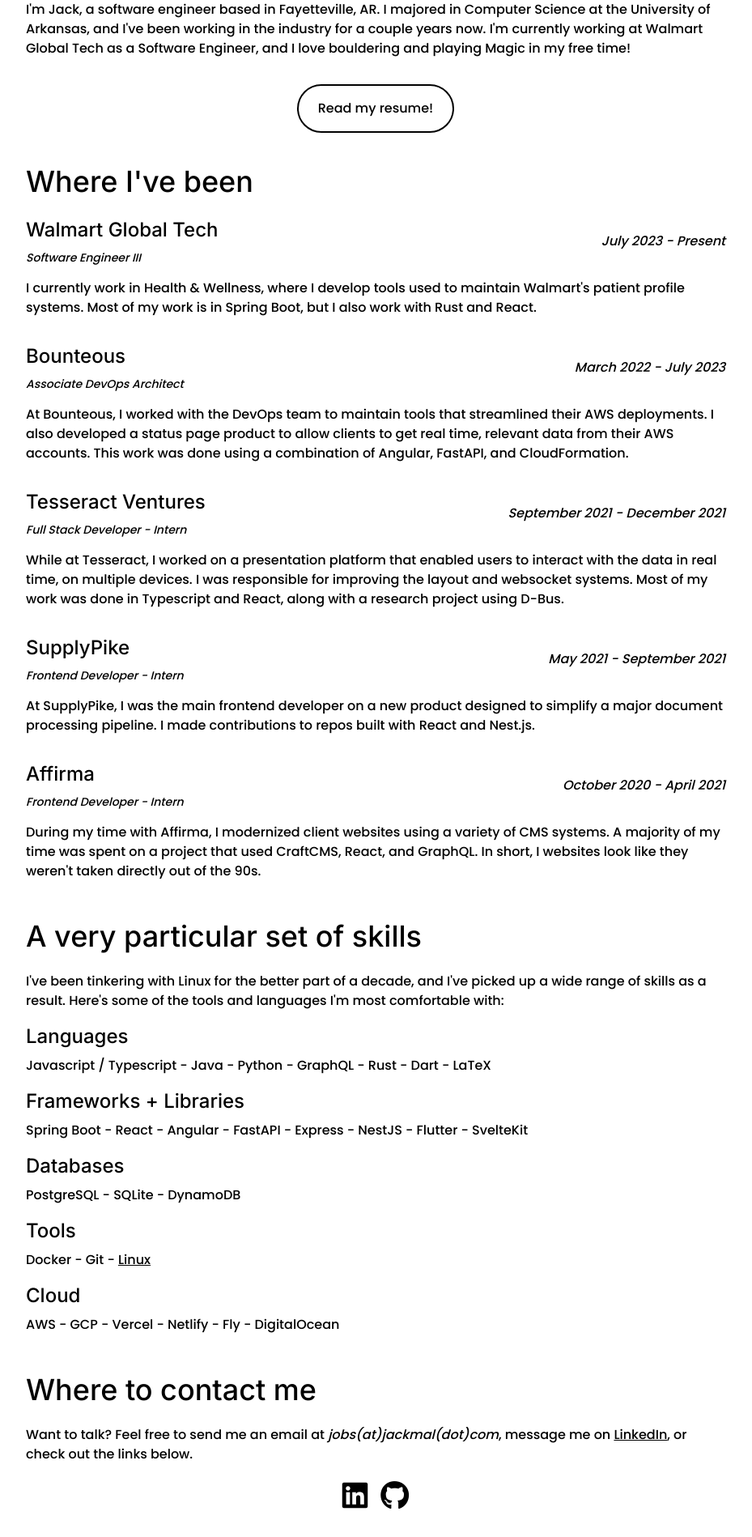
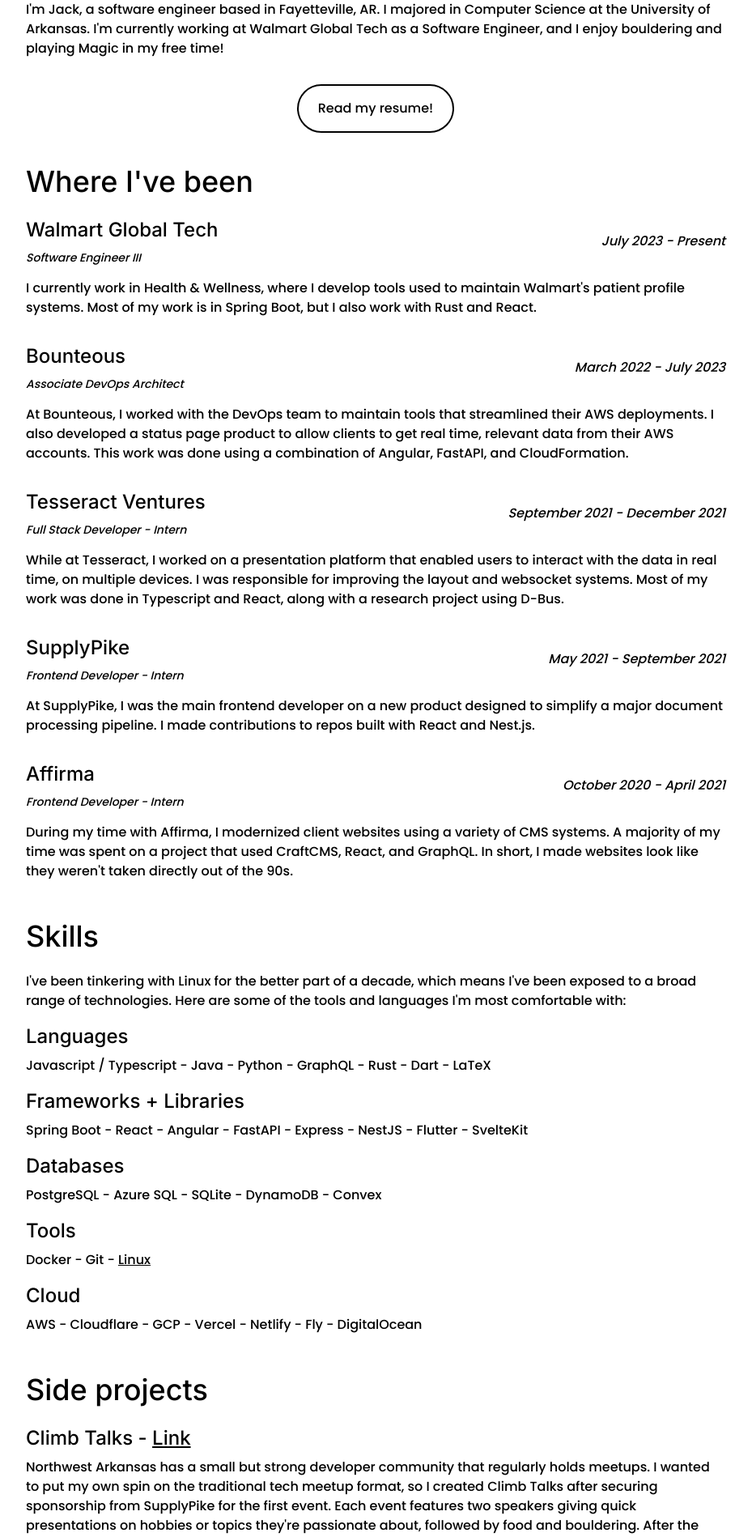
Before and after one commit to dizeeee/website, a SvelteKit app: page / in a window 1280 px wide. Shown: the part 880-2778 px from the top of the page at 81% size, without its empty margins (176-1105 px from the left). Built offline with nearby package versions, Linux system fonts and the light colour scheme.

Commit message:
update content

```diff
--- a/src/routes/+page.svelte
+++ b/src/routes/+page.svelte
@@ -18,10 +18,10 @@
 			<section>
 				<h3>Hey there!</h3>
 				<p>
-					I'm Jack, a software engineer based in Fayetteville, AR. I majored in Computer Science at
-					the University of Arkansas, and I've been working in the industry for a couple years now.
-					I'm currently working at Walmart Global Tech as a Software Engineer, and I love bouldering
-					and playing Magic in my free time!
+					I'm Jack, a software engineer based in Fayetteville, AR. I majored in Computer
+					Science at the University of Arkansas. I'm currently working at Walmart Global
+					Tech as a Software Engineer, and I enjoy bouldering and playing Magic in my free
+					time!
 				</p>
 			</section>
 			<div class="mb-6 flex w-full justify-center">
@@ -84,16 +84,16 @@
 				endDate="April 2021"
 				description="During my time with Affirma, I modernized client websites using a variety of CMS systems.
 				A majority of my time was spent on a project that used CraftCMS, React, and GraphQL. In
-				short, I websites look like they weren't taken directly out of the 90s."
+				short, I made websites look like they weren't taken directly out of the 90s."
 			/>
 		</section>
 
 		<section>
-			<h3>A very particular set of skills</h3>
+			<h3>Skills</h3>
 			<p>
-				I've been tinkering with Linux for the better part of a decade, and I've picked up a wide
-				range of skills as a result. Here's some of the tools and languages I'm most comfortable
-				with:
+				I've been tinkering with Linux for the better part of a decade, which means I've
+				been exposed to a broad range of technologies. Here are some of the tools and
+				languages I'm most comfortable with:
 			</p>
 
 			<section>
@@ -101,72 +101,90 @@
 				<p>Javascript / Typescript - Java - Python - GraphQL - Rust - Dart - LaTeX</p>
 
 				<h4>Frameworks + Libraries</h4>
-				<p>Spring Boot - React - Angular - FastAPI - Express - NestJS - Flutter - SvelteKit</p>
+				<p>
+					Spring Boot - React - Angular - FastAPI - Express - NestJS - Flutter - SvelteKit
+				</p>
 
 				<h4>Databases</h4>
-				<p>PostgreSQL - SQLite - DynamoDB</p>
+				<p>PostgreSQL - Azure SQL - SQLite - DynamoDB - Convex</p>
 
 				<h4>Tools</h4>
 				<p>
-					Docker - Git - <a href="https://archlinux.org/" aria-label="Arch BTW">Linux</a>
+					Docker - Git - <a href="https://archlinux.org/" aria-label="btw">Linux</a>
 				</p>
 
 				<h4>Cloud</h4>
-				<p>AWS - GCP - Vercel - Netlify - Fly - DigitalOcean</p>
+				<p>AWS - Cloudflare - GCP - Vercel - Netlify - Fly - DigitalOcean</p>
 			</section>
 		</section>
 
-		<!-- <section>
-			<h3>My hobby projects</h3>
+		<section>
+			<h3>Side projects</h3>
 
 			<section>
-				<h4>MTG Inventory</h4>
+				<h4>Climb Talks - <a href="https://hotdog.land/climb">Link</a></h4>
 				<p>
-					My current hobby project is a system to help me keep inventory of my Magic: The Gathering
-					cards. It's similar to services like <a
-						href="https://deckbox.org/"
-						aria-label="Deckbox.org">Deckbox</a
-					>, and I'm building it using
-					<a href="https://kit.svelte.dev/" aria-label="SvelteKit">SvelteKit</a>,
-					<a href="https://neon.tech/" aria-label="Neon Postgres">Postgres</a>,
-					<a href="https://turso.tech/" aria-label="Turso SQLite">SQLite</a>, and
-					<a href="https://vercel.com/" aria-label="Vercel">Vercel</a>. Currently, I'm working on
-					improving database structure so I can make complicated queries that other inventory sites
-					struggle with.
+					Northwest Arkansas has a small but strong developer community that regularly
+					holds meetups. I wanted to put my own spin on the traditional tech meetup
+					format, so I created Climb Talks after securing sponsorship from SupplyPike for
+					the first event. Each event features two speakers giving quick presentations on
+					hobbies or topics they're passionate about, followed by food and bouldering.
+					After the success of the initial event, I secured additional sponsorship from
+					Walmart for a three-event series. By hosting events right next to the University
+					of Arkansas, we attract strong student turnout and introduce them to the local
+					tech community.
 				</p>
 			</section>
 
 			<section>
-				<h4>J.B. Hunt Hackathon</h4>
+				<h4>Solvescapes - <a href="https://github.com/dizeeee/solvescapes">Repo</a></h4>
+
 				<p>
-					While I was in college, I participated in every hackathon the computer science department
-					held. It was an amazing learning experience, and I still attend as a mentor. You usually
-					find me running workshops, as well as working with teams on their planning and
-					presentation skills.
+					I enjoy playing Wordscapes with my family. It's a game where you unscramble
+					words given a set of letters. Over a weekend, I built a solver that uses ADB and
+					OCR to find answers and input them on my phone.
 				</p>
 			</section>
 
 			<section>
-				<h4><a href="https://discord.gg/6KTkmta" aria-label="Invite to Error 479">Error 479</a></h4>
+				<h4>J.B. Hunt Hackathon Mentor</h4>
 				<p>
-					Error 479 is a Discord server I started in college to give University of Arkansas EECS
-					students a place find each other and talk. Over time, it has grown into the largest tech
-					focused Discord server in Northwest Arkansas.
+					In college, I participated in the J.B. Hunt Hackathon every semester. It was a
+					great way to push myself to learn new things, and my team even <a
+						href="https://github.com/Team-Goose">won first place once</a
+					>. Since I've graduated, I've continued to attend as a mentor, running
+					workshops, and advising teams.
 				</p>
 			</section>
-		</section> -->
+
+			<section>
+				<h4>catbat - <a href="https://github.com/dizeeee/catbat">Repo</a></h4>
+
+				<p>
+					catbat is a basic CLI tool that shows battery info. I wrote it in Rust as an
+					excuse to practice shipping and polishing something basic that I could put on <a
+						href="https://crates.io/crates/catbat">crates.io</a
+					>. Since then, it has actually been helpful in a few cases where I was on my
+					laptop, and wasn't using a desktop environment.
+				</p>
+			</section>
+		</section>
 
 		<section id="contact">
-			<h3>Where to contact me</h3>
+			<h3>Contact</h3>
 			<p>
-				Want to talk? Feel free to send me an email at <em>jobs(at)jackmal(dot)com</em>, message me
-				on
-				<a href="https://www.linkedin.com/in/jack-malcom-0b5870171/" aria-label="My LinkedIn"
-					>LinkedIn</a
+				Want to talk? Feel free to send me an email at <em>jobs(at)jackmal(dot)com</em>,
+				message me on
+				<a
+					href="https://www.linkedin.com/in/jack-malcom-0b5870171/"
+					aria-label="My LinkedIn">LinkedIn</a
 				>, or check out the links below.
 			</p>
 			<div class="flex h-16 items-center justify-center space-x-4 pb-4 text-4xl">
-				<a href="https://www.linkedin.com/in/jack-malcom-0b5870171/" aria-label="My LinkedIn">
+				<a
+					href="https://www.linkedin.com/in/jack-malcom-0b5870171/"
+					aria-label="My LinkedIn"
+				>
 					<i class="fa-brands fa-linkedin hover:contrast-50"></i>
 				</a>
 				<a href="https://github.com/dizeeee" aria-label="My GitHub">
```
